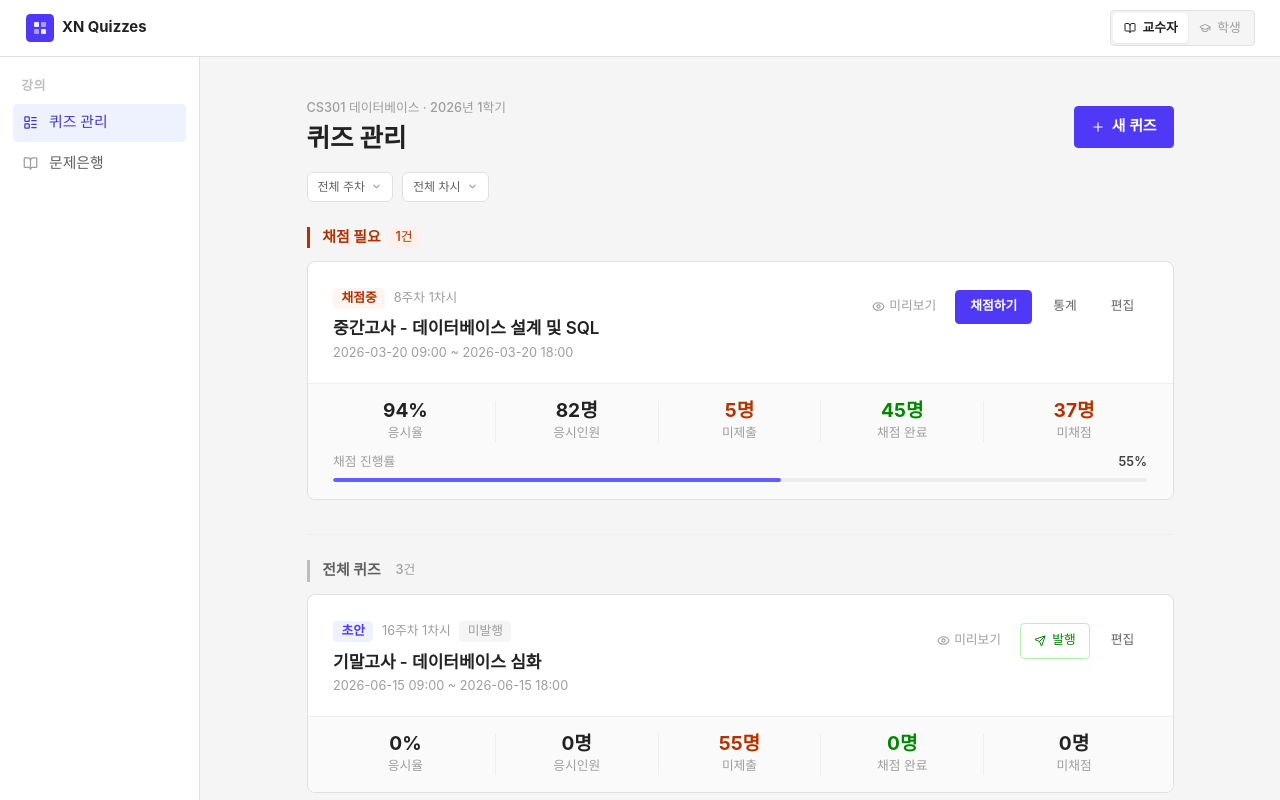
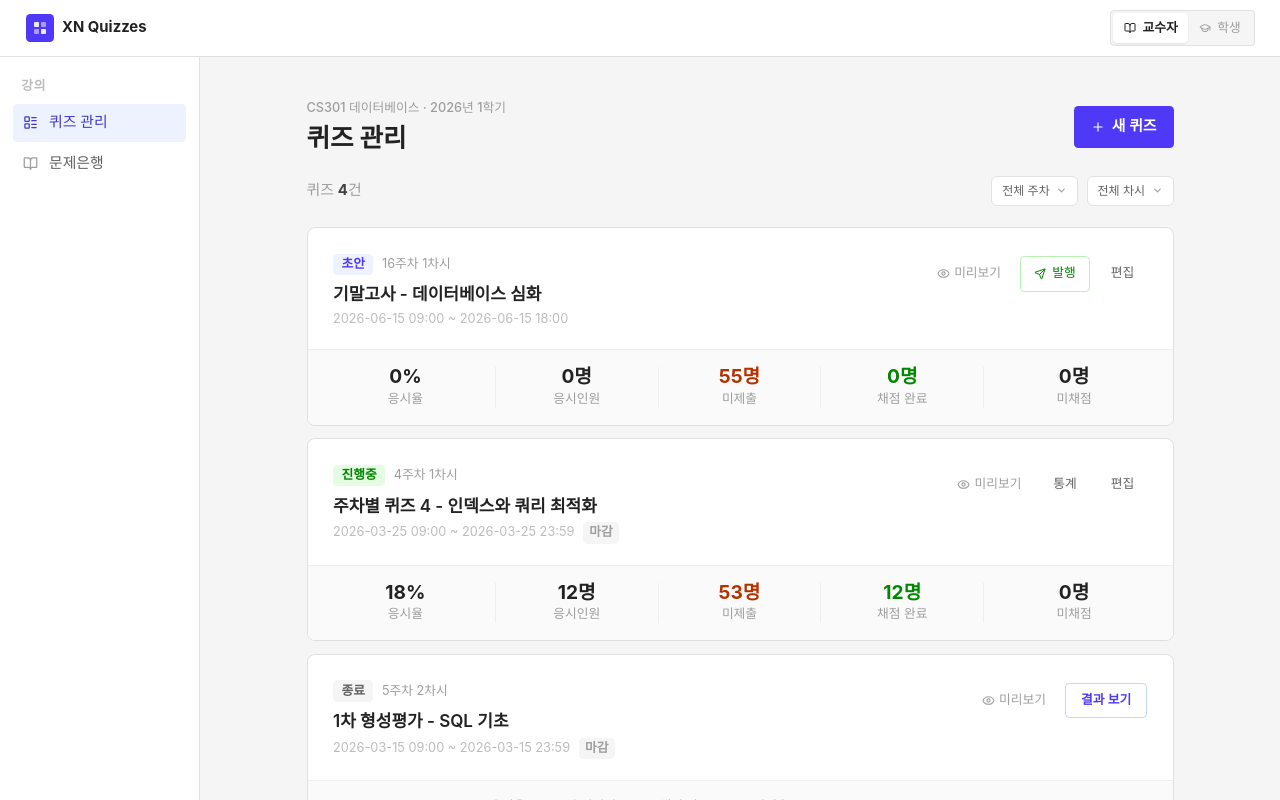
Before and after one commit to minjukim13/xnquiz, a React (Vite) app: page / in a window 1280 px wide. Shown: the top 800 px of the page. Built offline with nearby package versions, Linux system fonts and the light colour scheme; a web font is replaced by a local one.

Commit message:
feat: 퀴즈 목록 단일화, 진행 상태 D-day 표시, 미발행 배지 제거

```diff
--- a/src/pages/QuizList.jsx
+++ b/src/pages/QuizList.jsx
@@ -169,28 +169,20 @@ function InstructorQuizList() {
     setQuizzes(updated)
   }
 
-  const filteredQuizzes = useMemo(
-    () => applyWeekSessionFilter(quizzes, filterWeek, filterSession),
+  // 최근 생성 순(id 내림차순) 단일 목록
+  const sortedQuizzes = useMemo(
+    () => applyWeekSessionFilter(quizzes, filterWeek, filterSession)
+      .slice()
+      .sort((a, b) => Number(b.id) - Number(a.id)),
     [quizzes, filterWeek, filterSession]
   )
-
-  const gradingQuizzes = filteredQuizzes.filter(q => q.status === 'grading')
-  const otherQuizzes   = filteredQuizzes
-    .filter(q => q.status !== 'grading')
-    .sort((a, b) => (STATUS_SORT[a.status] ?? 99) - (STATUS_SORT[b.status] ?? 99))
-
-  const isEmpty = gradingQuizzes.length === 0 && otherQuizzes.length === 0
-
-  const filterLabel = filterWeek === 'all' ? '전체 퀴즈'
-    : filterWeek === 'unassigned' ? `미지정 퀴즈`
-    : `${filterWeek}주차${filterSession !== 'all' ? ` ${filterSession}차시` : ''} 퀴즈`
 
   return (
     <Layout>
       <div className="max-w-4xl mx-auto px-6 sm:px-10 py-10">
 
         {/* 헤더: 제목 + 새 퀴즈 */}
-        <div className="flex items-center justify-between mb-4 gap-4">
+        <div className="flex items-center justify-between mb-5 gap-4">
           <div>
             <p className="text-xs font-medium mb-1" style={{ color: '#9E9E9E' }}>CS301 데이터베이스 · 2026년 1학기</p>
             <h1 className="text-2xl font-bold" style={{ color: '#222222' }}>퀴즈 관리</h1>
@@ -201,8 +193,11 @@ function InstructorQuizList() {
           </Link>
         </div>
 
-        {/* 필터 툴바 */}
-        <div className="mb-6">
+        {/* 툴바: 좌측 건수 / 우측 필터 */}
+        <div className="flex items-center justify-between mb-5 gap-4">
+          <p className="text-sm font-medium" style={{ color: '#9E9E9E' }}>
+            퀴즈 <span className="font-bold" style={{ color: '#424242' }}>{sortedQuizzes.length}</span>건
+          </p>
           <WeekSessionFilter
             quizzes={quizzes}
             filterWeek={filterWeek}
@@ -212,39 +207,16 @@ function InstructorQuizList() {
           />
         </div>
 
-        {gradingQuizzes.length > 0 && (
-          <section className="mb-8">
-            <div className="flex items-center gap-2 mb-3 pl-3" style={{ borderLeft: '3px solid #B43200' }}>
-              <p className="text-sm font-semibold" style={{ color: '#B43200' }}>채점 필요</p>
-              <span className="text-xs font-medium px-1.5 py-0.5 rounded" style={{ background: '#FFF0EB', color: '#B43200' }}>{gradingQuizzes.length}건</span>
-            </div>
-            <div className="grid gap-3">
-              {gradingQuizzes.map(quiz => (
-                <QuizCard key={quiz.id} quiz={quiz} onPublishQuiz={handlePublishQuiz} />
-              ))}
-            </div>
-          </section>
-        )}
-
-        {!isEmpty ? (
-          <section>
-            {gradingQuizzes.length > 0 && (
-              <div className="mb-6" style={{ borderTop: '1px solid #EEEEEE' }} />
-            )}
-            <div className="flex items-center gap-2 mb-3 pl-3" style={{ borderLeft: '3px solid #BDBDBD' }}>
-              <p className="text-sm font-semibold" style={{ color: '#616161' }}>{filterLabel}</p>
-              <span className="text-xs font-medium px-1.5 py-0.5 rounded" style={{ background: '#F5F5F5', color: '#9E9E9E' }}>{otherQuizzes.length}건</span>
-            </div>
-            <div className="grid gap-3">
-              {otherQuizzes.map(quiz => (
-                <QuizCard key={quiz.id} quiz={quiz} onPublishQuiz={handlePublishQuiz} />
-              ))}
-            </div>
-          </section>
+        {sortedQuizzes.length > 0 ? (
+          <div className="grid gap-3">
+            {sortedQuizzes.map(quiz => (
+              <QuizCard key={quiz.id} quiz={quiz} onPublishQuiz={handlePublishQuiz} />
+            ))}
+          </div>
         ) : (
           <div className="flex flex-col items-center justify-center py-16" style={{ color: '#BDBDBD' }}>
             <FileText size={32} className="mb-3 opacity-40" />
-            <p className="text-sm">{filterLabel}에 해당하는 퀴즈가 없습니다.</p>
+            <p className="text-sm">해당 조건에 맞는 퀴즈가 없습니다.</p>
           </div>
         )}
       </div>
@@ -252,9 +224,29 @@ function InstructorQuizList() {
   )
 }
 
+// 날짜 기반 진행 상태 계산
+function getProgressBadge(quiz) {
+  if (quiz.status === 'draft') return null // 초안은 날짜 배지 불필요
+  const now = new Date()
+  const start = quiz.startDate ? new Date(quiz.startDate) : null
+  const due   = quiz.dueDate   ? new Date(quiz.dueDate)   : null
+
+  if (start && now < start) {
+    const diff = Math.ceil((start - now) / 86400000)
+    return { label: `예정 · D-${diff}`, color: '#6366f1', bg: '#EEF2FF' }
+  }
+  if (due && now <= due) {
+    const diff = Math.ceil((due - now) / 86400000)
+    if (diff === 0) return { label: 'D-0', color: '#B43200', bg: '#FFF6F2' }
+    return { label: `진행중 · D-${diff}`, color: '#018600', bg: '#E5FCE3' }
+  }
+  return { label: '마감', color: '#9E9E9E', bg: '#F5F5F5' }
+}
+
 function QuizCard({ quiz, onPublishQuiz }) {
   const cfg = STATUS_CONFIG[quiz.status]
   const [confirmPublish, setConfirmPublish] = useState(false)
+  const progressBadge = getProgressBadge(quiz)
 
   return (
     <div className="card overflow-hidden">
@@ -267,13 +259,24 @@ function QuizCard({ quiz, onPublishQuiz }) {
             >
               {cfg.label}
             </span>
-            <span className="text-xs" style={{ color: '#9E9E9E' }}>{quiz.week}주차 {quiz.session}차시</span>
-            {quiz.status === 'draft' && (
-              <span className="text-xs px-2 py-0.5 rounded" style={{ color: '#9E9E9E', background: '#F5F5F5' }}>미발행</span>
+            {(quiz.week > 0 || quiz.session > 0) && (
+              <span className="text-xs" style={{ color: '#9E9E9E' }}>
+                {quiz.week > 0 ? `${quiz.week}주차` : ''}{quiz.week > 0 && quiz.session > 0 ? ' ' : ''}{quiz.session > 0 ? `${quiz.session}차시` : ''}
+              </span>
             )}
           </div>
           <h3 className="text-base font-semibold leading-snug mb-1 truncate" style={{ color: '#222222' }}>{quiz.title}</h3>
-          <p className="text-xs" style={{ color: '#9E9E9E' }}>{quiz.startDate} ~ {quiz.dueDate}</p>
+          <div className="flex items-center gap-2 flex-wrap">
+            <p className="text-xs" style={{ color: '#BDBDBD' }}>{quiz.startDate} ~ {quiz.dueDate}</p>
+            {progressBadge && (
+              <span
+                className="text-xs font-semibold px-1.5 py-0.5 rounded"
+                style={{ color: progressBadge.color, background: progressBadge.bg }}
+              >
+                {progressBadge.label}
+              </span>
+            )}
+          </div>
         </div>
 
         <div className="flex items-center gap-2 shrink-0 mt-0.5">
```
